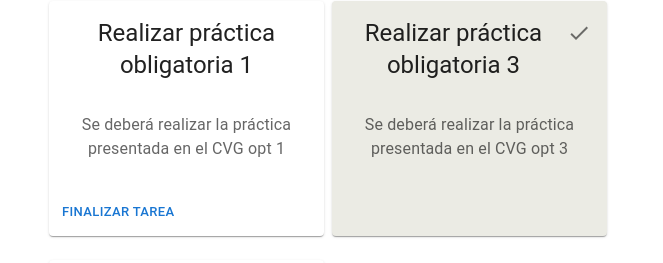
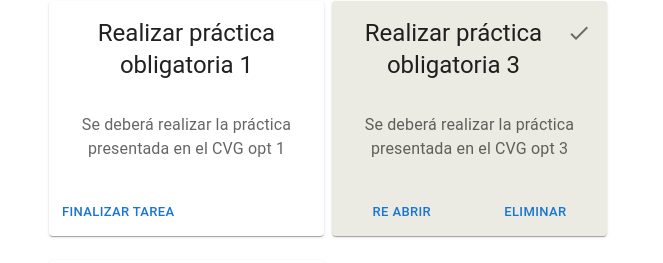
Before and after one commit to npeturro/project_labo2024, a React (Vite) app: page / in a window 1280 px wide. Shown: the part 243-506 px from the top of the page, without its empty margins (308-971 px from the left). Built offline with nearby package versions, Linux system fonts and the light colour scheme.

Commit message:
new changes

```diff
--- a/src/App.jsx
+++ b/src/App.jsx
@@ -13,18 +13,21 @@ function App() {
       title: "Realizar práctica obligatoria 1",
       description: "Se deberá realizar la práctica presentada en el CVG opt 1",
       state: true,
+      available: true
     },
     {
       id: 2,
       title: "Realizar práctica obligatoria 2",
       description: "Se deberá realizar la práctica presentada en el CVG opt 2",
       state: true,
+      available: true
     },
     {
       id: 3,
       title: "Realizar práctica obligatoria 3",
       description: "Se deberá realizar la práctica presentada en el CVG opt 3",
       state: false,
+      available: true
     },
   ];
 
@@ -44,6 +47,27 @@ function App() {
     setTask(finishTask);
   };
 
+  const handleOpen = (id) => {
+    const finishTask = task.map(work => {
+      if (work.id === id) {
+        return { ...work, state: true };
+      }
+      return work;
+    });
+    setTask(finishTask);
+  };
+
+  const handleDelete = (id) => {
+    const finishTask = task.map(work => {
+      if (work.id === id) {
+        return { ...work, available: false };
+      }
+      return work;
+    });
+    setTask(finishTask);
+  };
+
+
 
   return (
     <div >
@@ -56,12 +80,16 @@ function App() {
           <CardTask
             task={task}
             handleFinish={handleFinish}
+            state={true}
           />
         </Grid>
         <Grid item md={6}>
         <b>Tareas finalizadas</b>
           <TaskFinish
             task={task}
+            handleFinish={handleOpen}
+            handleDelete={handleDelete}
+            state={false}
           />
         </Grid>
       </Grid>
--- a/src/components/newTask/NewTask.jsx
+++ b/src/components/newTask/NewTask.jsx
@@ -15,6 +15,7 @@ const NewTask = (props) => {
         const taskData = {
             id: Math.random().toString(),
             state: true,
+            available: true,
             ...enteredTaskData,
         };
         onTaskAdded(taskData)
--- a/src/components/task/CardTask.jsx
+++ b/src/components/task/CardTask.jsx
@@ -9,7 +9,7 @@ import {
 } from '@mui/material';
 const CardTask = (props) => {
 
-    const { task, handleFinish } = props
+    const { task, handleFinish, state } = props
 
     return (
         <div>
--- a/src/components/taskFinish/TaskFinish.jsx
+++ b/src/components/taskFinish/TaskFinish.jsx
@@ -4,18 +4,20 @@ import {
     CardContent,
     Typography,
     IconButton,
+    CardActions,
+    Button,
     Unstable_Grid2 as Grid
 } from '@mui/material';
 import CheckIcon from '@mui/icons-material/Check';
 const TaskFinish = (props) => {
 
-    const { task } = props
+    const { task, handleFinish, handleDelete } = props
 
 
     return (
         <div>
             {task.map((work) => (
-                !work.state && (
+                (!work.state && work.available) && (
                     <Card key={work.id} sx={{ width: 275, mt: 3, height: 235, backgroundColor: '#EBEBE4'}}>
                         <CardHeader
                             title={work.title}
@@ -30,6 +32,10 @@ const TaskFinish = (props) => {
                                 {work.description}
                             </Typography>
                         </CardContent>
+                        <CardActions sx={{justifyContent:'space-around'}}>
+                            <Button size="small" onClick={() => handleFinish(work.id)}>Re abrir</Button>
+                            <Button size="small" onClick={() => handleDelete(work.id)}>Eliminar</Button>
+                        </CardActions>
                     </Card>
                 )
             ))}
```
